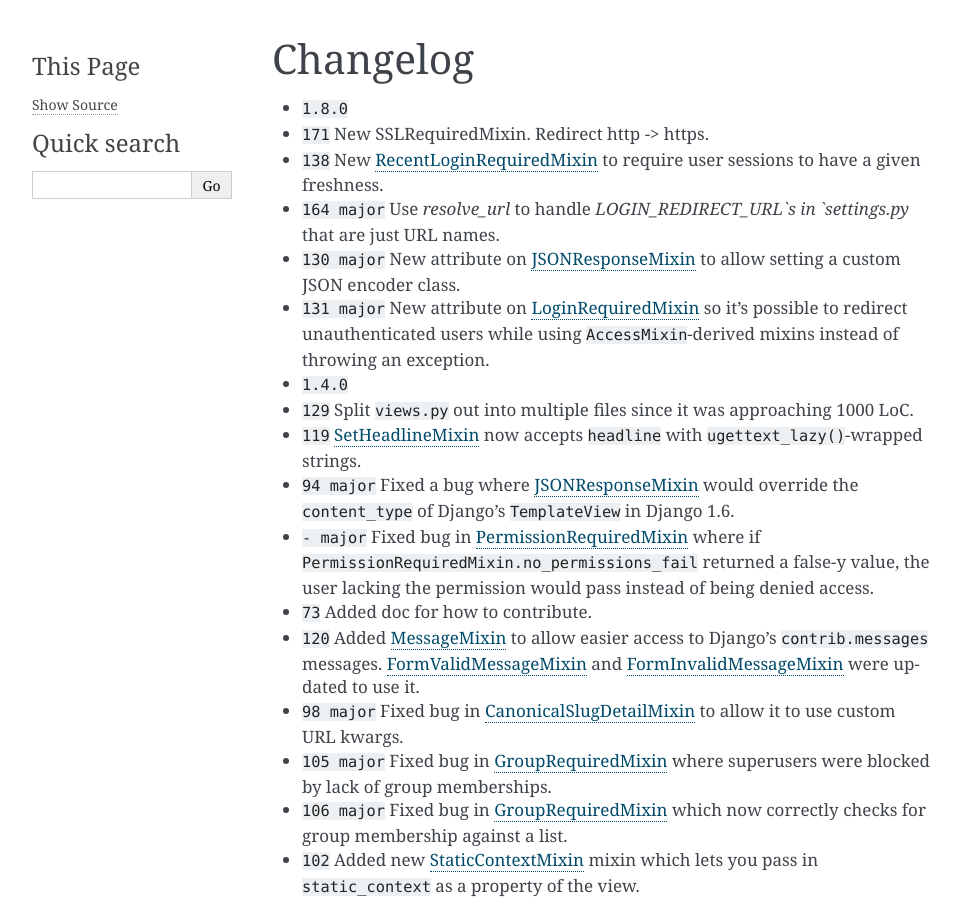
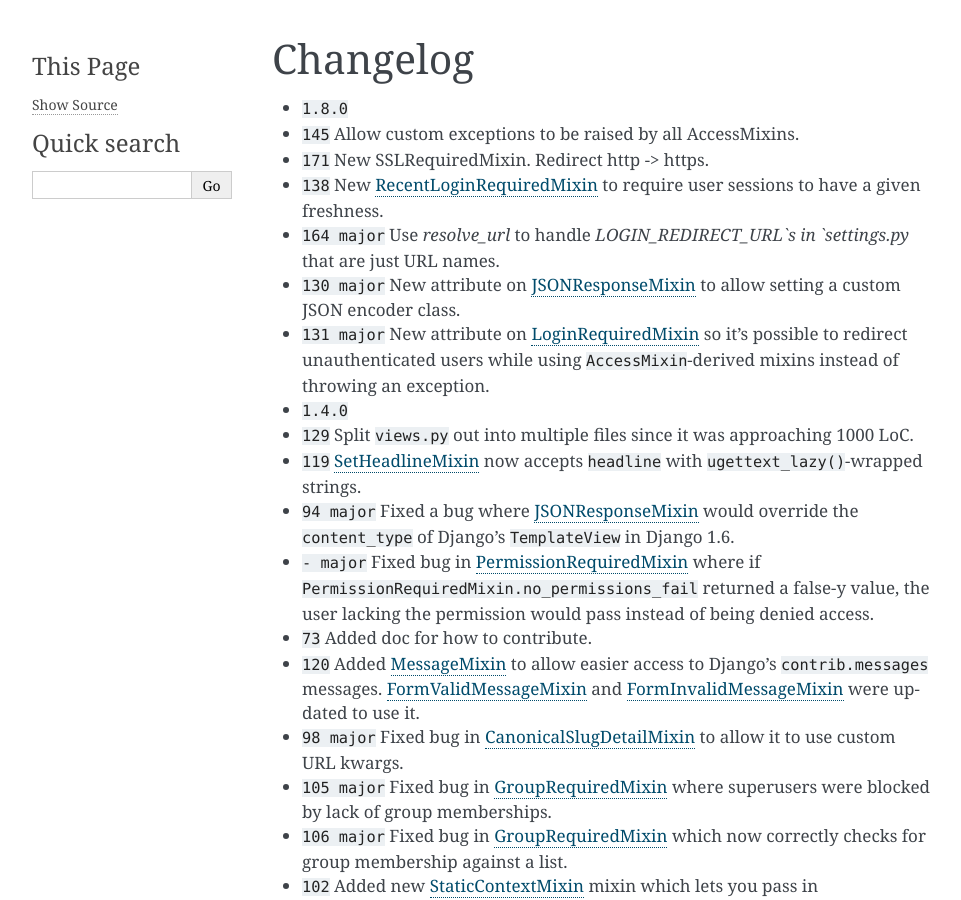
Before and after one commit to brack3t/django-braces, a Sphinx documentation site: the page built from docs/changelog.rst, in a window 1280 px wide and 900 px high. Shown: the whole window, without its empty margins (148-1109 px from the left). Built offline with Sphinx 7.4.7, drawn with Linux system fonts in a browser that asks for light colours; cross-references to code outside the pages are shown as plain code.

Commit message:
added 145 to changelog

```diff
--- a/docs/changelog.rst
+++ b/docs/changelog.rst
@@ -5,6 +5,7 @@ Changelog
 =========
 
 * :release:`1.8.0 <2015-04-16>`
+* :support:`145` Allow custom exceptions to be raised by all AccessMixins.
 * :feature:`171` New :ref:`SSLRequiredMixin`. Redirect http -> https.
 * :feature:`138` New :ref:`RecentLoginRequiredMixin` to require user sessions to have a given freshness.
 * :bug:`164 major` Use `resolve_url` to handle `LOGIN_REDIRECT_URL`s in `settings.py` that are just URL names.
```
